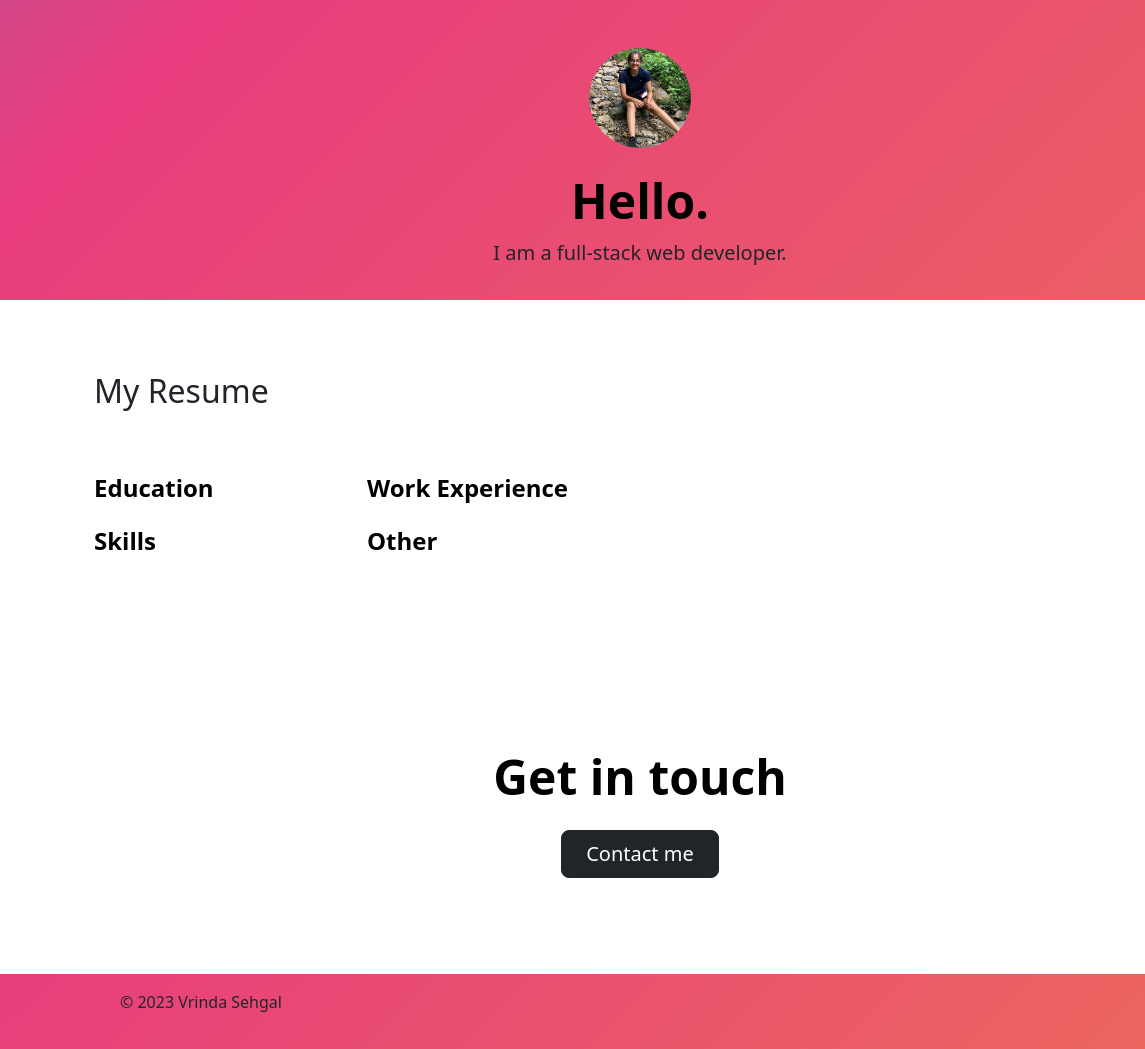
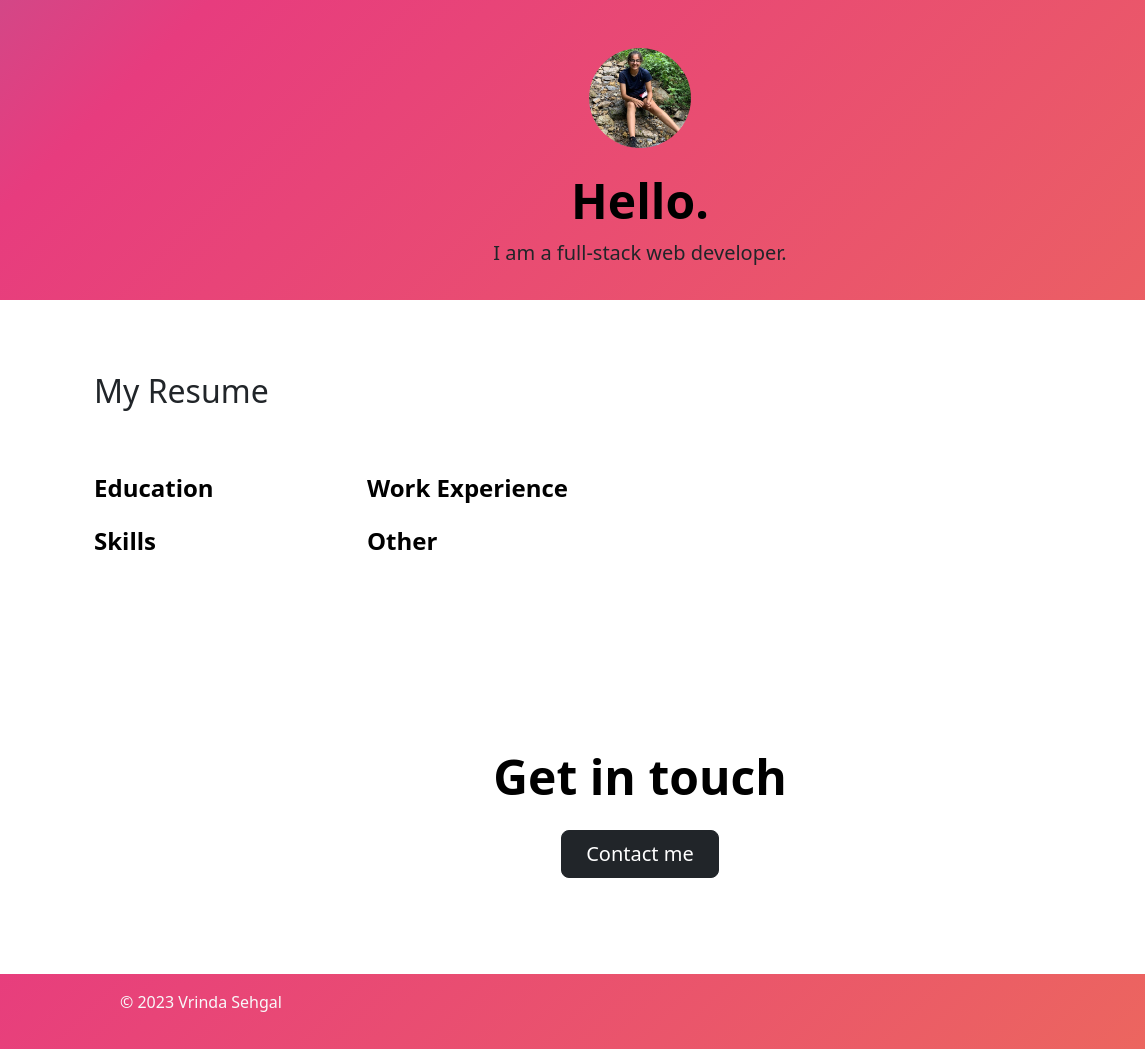
Before and after one commit to vrindasehgal/vrinda, a plain HTML site: page index.html in a window 1280 px wide. Shown: the full height of the page, 0-1145 px from the left. Drawn offline with nearby package versions, Linux system fonts and the light colour scheme.

Commit message:
Update index.html
made copyright text light

```diff
--- a/index.html
+++ b/index.html
@@ -105,7 +105,7 @@
                     <a href="/" class="mb-3 me-2 mb-md-0 text-body-secondary text-decoration-none lh-1">
                       <svg class="bi" width="30" height="24"><use xlink:href="#bootstrap"></use></svg>
                     </a>
-                    <span class="mb-3 mb-md-0 text-dark">© 2023 Vrinda Sehgal</span>
+                    <span class="mb-3 mb-md-0 text-light">© 2023 Vrinda Sehgal</span>
                   </div>
 
                   <ul class="nav col-md-4 justify-content-end list-unstyled d-flex">
```
